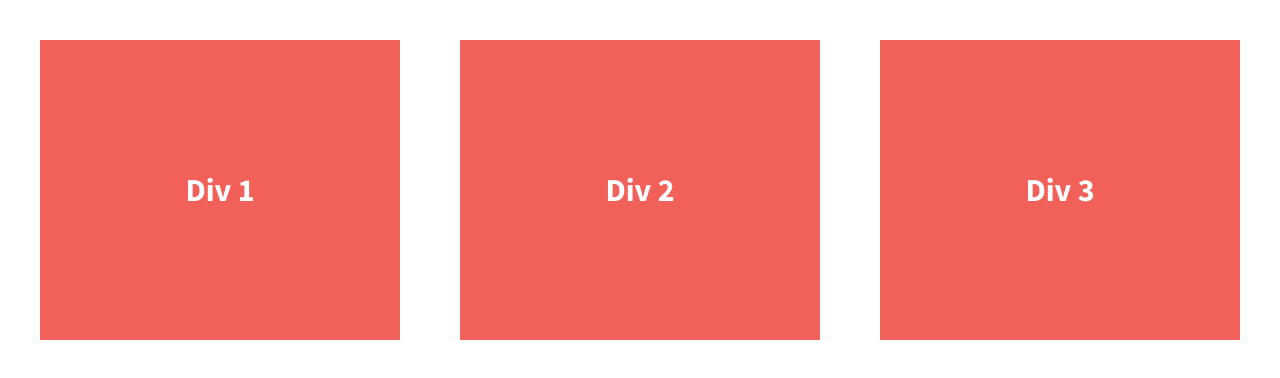
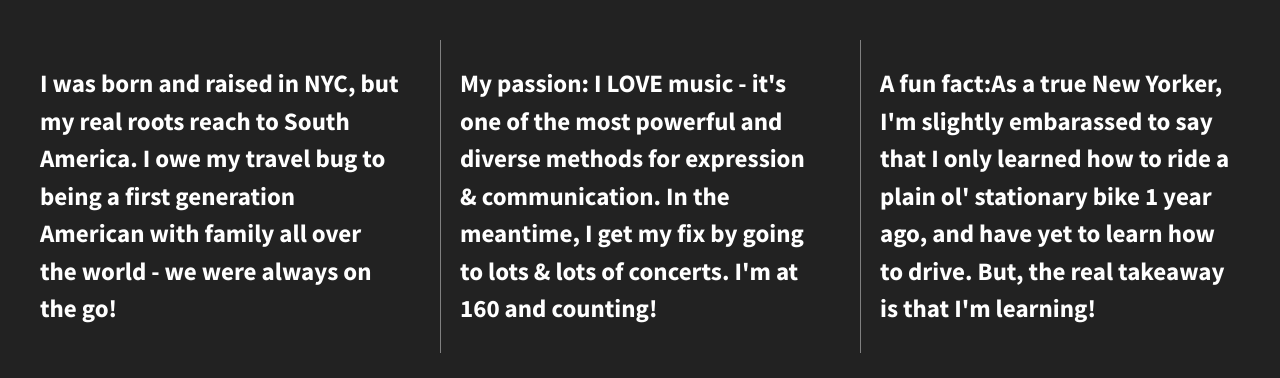
Before and after one commit to mal-delaney/206-flexbox-div-starter, a plain HTML site: page index.html in a window 1280 px wide. Drawn offline with nearby package versions, Linux system fonts and the light colour scheme.

Commit message:
changes to css

```diff
--- a/css/main.css
+++ b/css/main.css
@@ -86,8 +86,8 @@ textarea {
 
 .browserupgrade {
     margin: 0.2em 0;
-    background: #ccc;
-    color: #000;
+    background-color:#ccc;
+    color:#000;
     padding: 0.2em 0;
 }
 
@@ -97,39 +97,53 @@ textarea {
 
 
 html {
-  background-color: #fff;
+  background-color:#222;
   height: 100%;
+  width:100%;
 }
 
 body {
   font-family: 'Source Sans Pro', sans-serif;
+  font-weight: 700;
   padding: 2em;
   font-size: 1.25em;
   height: 100%;
+  color:#fff;
 }
 
 .wrapper {
   /*add display:flex and set justify-content to space-between*/
-  font-weight: 700;
+
   display:flex;
+  flex-flow:row wrap;
   justify-content:space-between;
+  align-items:center;
 }
 
 .div-1, .div-2, .div-3 {
   /*give the divs a width of 30%, add display:flex, set justify-content and align-items to center*/
+  display:flex;
+  justify-content:center;
+  align-items:center;
   color: #fff;
-  line-height: 1.5em;
-  font-size: 1.6em;
-  background-color: #f16059;
-  height: 300px;
-  display:flex;
+  line-height:1.5em;
+  font-size:1.25em;
   width:30%;
-  justify-content: center;
-  align-items: center;
+  height:auto;
+
+}
+.div-1, .div-2 {
+    border-right:1px solid white;
+    border-color:grey;
+    align-items:center;
+    justify-content:center;
+    padding-right:40px;
 }
 
-
-
+.wrapper span {
+    font-family: 'Lora' , sans-serif;
+    font-size: 1.3em;
+}
 
 /* ==========================================================================
    Helper classes
--- a/index.html
+++ b/index.html
@@ -23,13 +23,13 @@
 
         <section class="wrapper">
             <div class="div-1">
-                Div 1
+               <p>I was born and raised in NYC, but my real roots reach to South America. I owe my travel bug to being a first generation American with family all over the world - we were always on the go!</p>
             </div>
             <div class="div-2">
-                Div 2
+                <p>My passion: I LOVE music - it's one of the most powerful and diverse methods for expression & communication. In the meantime, I get my fix by going to lots & lots of concerts. I'm at 160 and counting!</p>
             </div>
             <div class="div-3">
-                Div 3
+                <p>A fun fact:As a true New Yorker, I'm slightly embarassed to say that I only learned how to ride a plain ol' stationary bike 1 year ago, and have yet to learn how to drive. But, the real takeaway is that I'm learning!</p>
             </div>
         </section>
 
```
